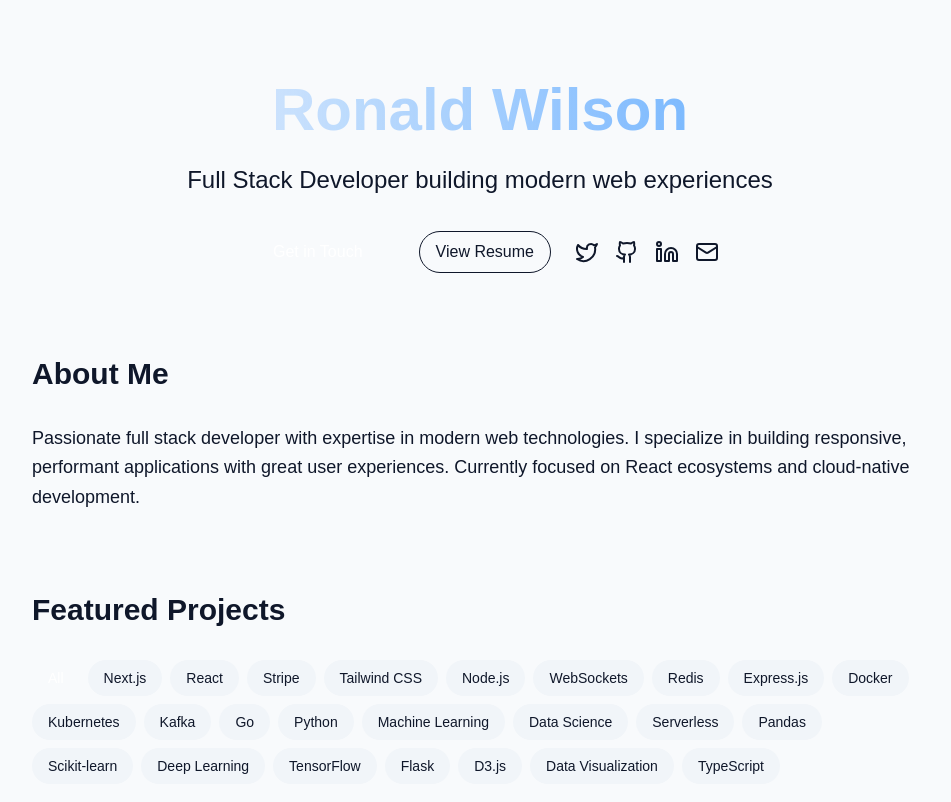
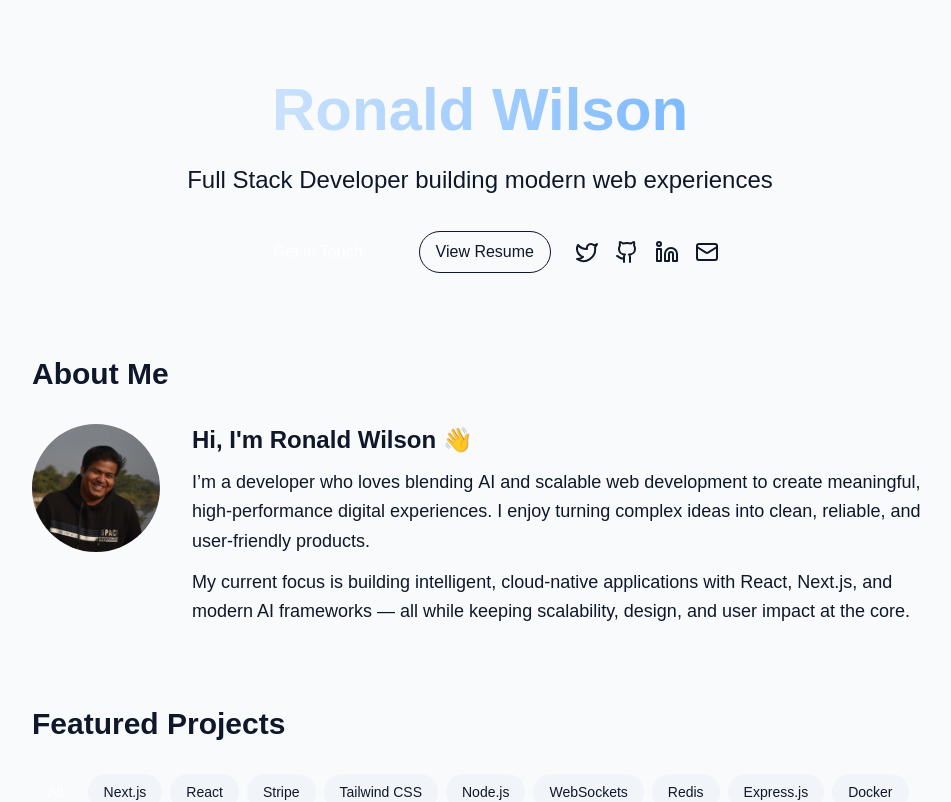
Before and after one commit to ronxldwilson/portfolio, a Next.js app: page / in a window 1280 px wide. Shown: the top 802 px of the page, without its empty margins (160-1111 px from the left). Built offline with nearby package versions, Linux system fonts and the light colour scheme.

Commit message:
temp about section

```diff
--- a/src/app/page.tsx
+++ b/src/app/page.tsx
@@ -1,6 +1,7 @@
 import ProjectList from "@/components/ProjectList";
 import HackathonList from "@/components/HackathonList";
 import SkillsSection from "@/components/SkillsSection";
+import Socials from "@/components/Socials";
 import fs from 'fs';
 import path from 'path';
 
@@ -36,45 +37,37 @@ export default function Home() {
           >
             View Resume
           </a>
-          <div className="flex items-center gap-4">
-            <a href="https://x.com/ronxldwilson" target="_blank" rel="noopener noreferrer" className="text-secondary hover:text-primary transition-colors">
-              <svg xmlns="http://www.w3.org/2000/svg" width="24" height="24" viewBox="0 0 24 24" fill="none" stroke="currentColor" strokeWidth="2" strokeLinecap="round" strokeLinejoin="round" className="lucide lucide-twitter">
-                <path d="M22 4s-.7 2.1-2 3.4c1.6 10-9.4 17.3-18 11.6 2.2.1 4.4-.6 6-2C3 15.5.5 9.6 3 5c2.2 2.6 5.6 4.1 9 4-.9-4.2 4-6.6 7-3.8 1.1 0 3-1.2 3-1.2z" />
-              </svg>
-            </a>
-            <a href="https://github.com/ronxldwilson/" target="_blank" rel="noopener noreferrer" className="text-secondary hover:text-primary transition-colors">
-              <svg xmlns="http://www.w3.org/2000/svg" width="24" height="24" viewBox="0 0 24 24" fill="none" stroke="currentColor" strokeWidth="2" strokeLinecap="round" strokeLinejoin="round" className="lucide lucide-github">
-                <path d="M15 22v-4a4.8 4.8 0 0 0-1-3.5c3 0 6-2 6-5.5.08-1.25-.27-2.48-1-3.5.28-1.15.28-2.35 0-3.5 0 0-1 0-3 1.5-2.64-.5-5.36-.5-8 0C6 2 5 2 5 2c-.3 1.15-.3 2.35 0 3.5A5.403 5.403 0 0 0 4 9c0 3.5 3 5.5 6 5.5-.39.49-.68 1.05-.85 1.65-.17.6-.22 1.23-.15 1.85v4" />
-                <path d="M9 18c-4.51 2-5-2-7-2" />
-              </svg>
-            </a>
-            <a href="https://www.linkedin.com/in/ronxldwilson/" target="_blank" rel="noopener noreferrer" className="text-secondary hover:text-primary transition-colors">
-              <svg xmlns="http://www.w3.org/2000/svg" width="24" height="24" viewBox="0 0 24 24" fill="none" stroke="currentColor" strokeWidth="2" strokeLinecap="round" strokeLinejoin="round" className="lucide lucide-linkedin">
-                <path d="M16 8a6 6 0 0 1 6 6v7h-4v-7a2 2 0 0 0-2-2 2 2 0 0 0-2 2v7h-4v-7a6 6 0 0 1 6-6z" />
-                <rect width="4" height="12" x="2" y="9" />
-                <circle cx="4" cy="4" r="2" />
-              </svg>
-            </a>
-            <a href="mailto:ronxldwilson@gmail.com" className="text-secondary hover:text-primary transition-colors">
-              <svg xmlns="http://www.w3.org/2000/svg" width="24" height="24" viewBox="0 0 24 24" fill="none" stroke="currentColor" strokeWidth="2" strokeLinecap="round" strokeLinejoin="round" className="lucide lucide-mail">
-                <rect width="20" height="16" x="2" y="4" rx="2" />
-                <path d="m22 7-8.97 5.7a1.94 1.94 0 0 1-2.06 0L2 7" />
-              </svg>
-            </a>
-          </div>
+          <Socials />
         </div>
       </section>
 
       {/* About Section */}
       <section className="max-w-4xl mx-auto mb-20">
-        <h2 className="text-3xl font-bold mb-8">About Me</h2>
-        <p className="text-lg text-secondary leading-relaxed">
-          Passionate full stack developer with expertise in modern web technologies.
-          I specialize in building responsive, performant applications with great
-          user experiences. Currently focused on React ecosystems and cloud-native
-          development.
-        </p>
+        <h2 className="text-3xl font-bold mb-8 text-left">About Me</h2>
+        <div className="flex flex-col md:flex-row items-start gap-8">
+          <div className="w-32 h-32 rounded-full overflow-hidden flex-shrink-0 mx-auto md:mx-0">
+            <img
+              src="/Ron.jpg" // <- replace with your image path
+              alt="Ronald Wilson"
+              className="w-full h-full object-cover"
+            />
+          </div>
+          <div className="text-left">
+            <h3 className="text-2xl font-semibold mb-3">Hi, I'm Ronald Wilson 👋</h3>
+            <p className="text-lg text-secondary leading-relaxed mb-3">
+              I’m a developer who loves blending <span className="text-primary font-medium">AI</span> and
+              <span className="text-primary font-medium"> scalable web development</span> to create meaningful,
+              high-performance digital experiences. I enjoy turning complex ideas into clean, reliable,
+              and user-friendly products.
+            </p>
+            <p className="text-lg text-secondary leading-relaxed">
+              My current focus is building intelligent, cloud-native applications with React, Next.js,
+              and modern AI frameworks — all while keeping scalability, design, and user impact at the core.
+            </p>
+          </div>
+        </div>
       </section>
+
 
 
       {/* Projects Section */}
--- /dev/null
+++ b/src/components/Socials.tsx
@@ -0,0 +1,35 @@
+import React from 'react'
+
+export default function Socials() {
+    return (
+        <div>
+
+            <div className="flex items-center gap-4">
+                <a href="https://x.com/ronxldwilson" target="_blank" rel="noopener noreferrer" className="text-secondary hover:text-primary transition-colors">
+                    <svg xmlns="http://www.w3.org/2000/svg" width="24" height="24" viewBox="0 0 24 24" fill="none" stroke="currentColor" strokeWidth="2" strokeLinecap="round" strokeLinejoin="round" className="lucide lucide-twitter">
+                        <path d="M22 4s-.7 2.1-2 3.4c1.6 10-9.4 17.3-18 11.6 2.2.1 4.4-.6 6-2C3 15.5.5 9.6 3 5c2.2 2.6 5.6 4.1 9 4-.9-4.2 4-6.6 7-3.8 1.1 0 3-1.2 3-1.2z" />
+                    </svg>
+                </a>
+                <a href="https://github.com/ronxldwilson/" target="_blank" rel="noopener noreferrer" className="text-secondary hover:text-primary transition-colors">
+                    <svg xmlns="http://www.w3.org/2000/svg" width="24" height="24" viewBox="0 0 24 24" fill="none" stroke="currentColor" strokeWidth="2" strokeLinecap="round" strokeLinejoin="round" className="lucide lucide-github">
+                        <path d="M15 22v-4a4.8 4.8 0 0 0-1-3.5c3 0 6-2 6-5.5.08-1.25-.27-2.48-1-3.5.28-1.15.28-2.35 0-3.5 0 0-1 0-3 1.5-2.64-.5-5.36-.5-8 0C6 2 5 2 5 2c-.3 1.15-.3 2.35 0 3.5A5.403 5.403 0 0 0 4 9c0 3.5 3 5.5 6 5.5-.39.49-.68 1.05-.85 1.65-.17.6-.22 1.23-.15 1.85v4" />
+                        <path d="M9 18c-4.51 2-5-2-7-2" />
+                    </svg>
+                </a>
+                <a href="https://www.linkedin.com/in/ronxldwilson/" target="_blank" rel="noopener noreferrer" className="text-secondary hover:text-primary transition-colors">
+                    <svg xmlns="http://www.w3.org/2000/svg" width="24" height="24" viewBox="0 0 24 24" fill="none" stroke="currentColor" strokeWidth="2" strokeLinecap="round" strokeLinejoin="round" className="lucide lucide-linkedin">
+                        <path d="M16 8a6 6 0 0 1 6 6v7h-4v-7a2 2 0 0 0-2-2 2 2 0 0 0-2 2v7h-4v-7a6 6 0 0 1 6-6z" />
+                        <rect width="4" height="12" x="2" y="9" />
+                        <circle cx="4" cy="4" r="2" />
+                    </svg>
+                </a>
+                <a href="mailto:ronxldwilson@gmail.com" className="text-secondary hover:text-primary transition-colors">
+                    <svg xmlns="http://www.w3.org/2000/svg" width="24" height="24" viewBox="0 0 24 24" fill="none" stroke="currentColor" strokeWidth="2" strokeLinecap="round" strokeLinejoin="round" className="lucide lucide-mail">
+                        <rect width="20" height="16" x="2" y="4" rx="2" />
+                        <path d="m22 7-8.97 5.7a1.94 1.94 0 0 1-2.06 0L2 7" />
+                    </svg>
+                </a>
+            </div>
+        </div>
+    )
+}
```
Also changed, not shown: public/Ron.jpg (added).
